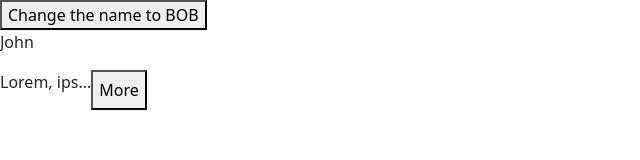
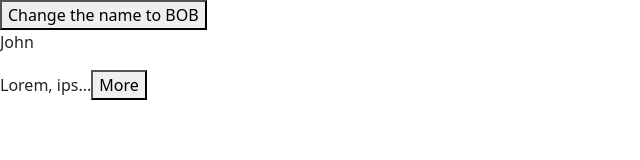
Before and after one commit to maftunabonu/react_typescript_project, a React (Vite) app: page / in a window 1280 px wide. Shown: the top 160 px of the page, without its empty margins (0-640 px from the left). Built offline with nearby package versions, Linux system fonts and the light colour scheme.

Commit message:
button is inline (#6)

```diff
--- a/src/ExpandableText.tsx
+++ b/src/ExpandableText.tsx
@@ -19,13 +19,15 @@ const ExpandableText = ({ maxChars, children }: Props) => {
     setText(children);
   };
   return (
-    <div style={{ display: "flex", flexDirection: "row" }}>
-      <p>{text}</p>
-      {expanded ? (
-        <button onClick={handleRestrict}>Less</button>
-      ) : (
-        <button onClick={handleExpand}>More</button>
-      )}
+    <div>
+      <p>
+        {text}
+        {expanded ? (
+          <button onClick={handleRestrict}>Less</button>
+        ) : (
+          <button onClick={handleExpand}>More</button>
+        )}
+      </p>
     </div>
   );
 };
```
